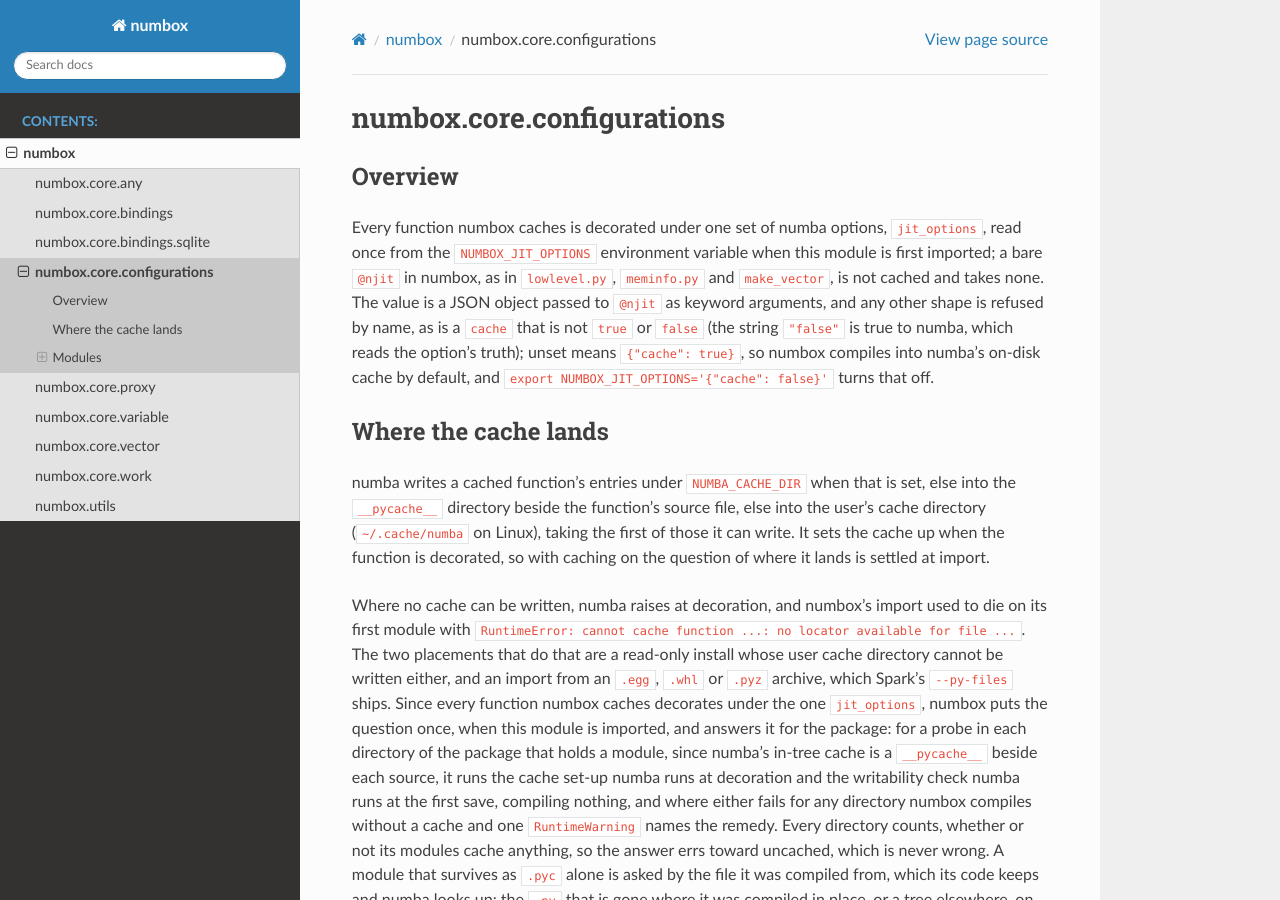
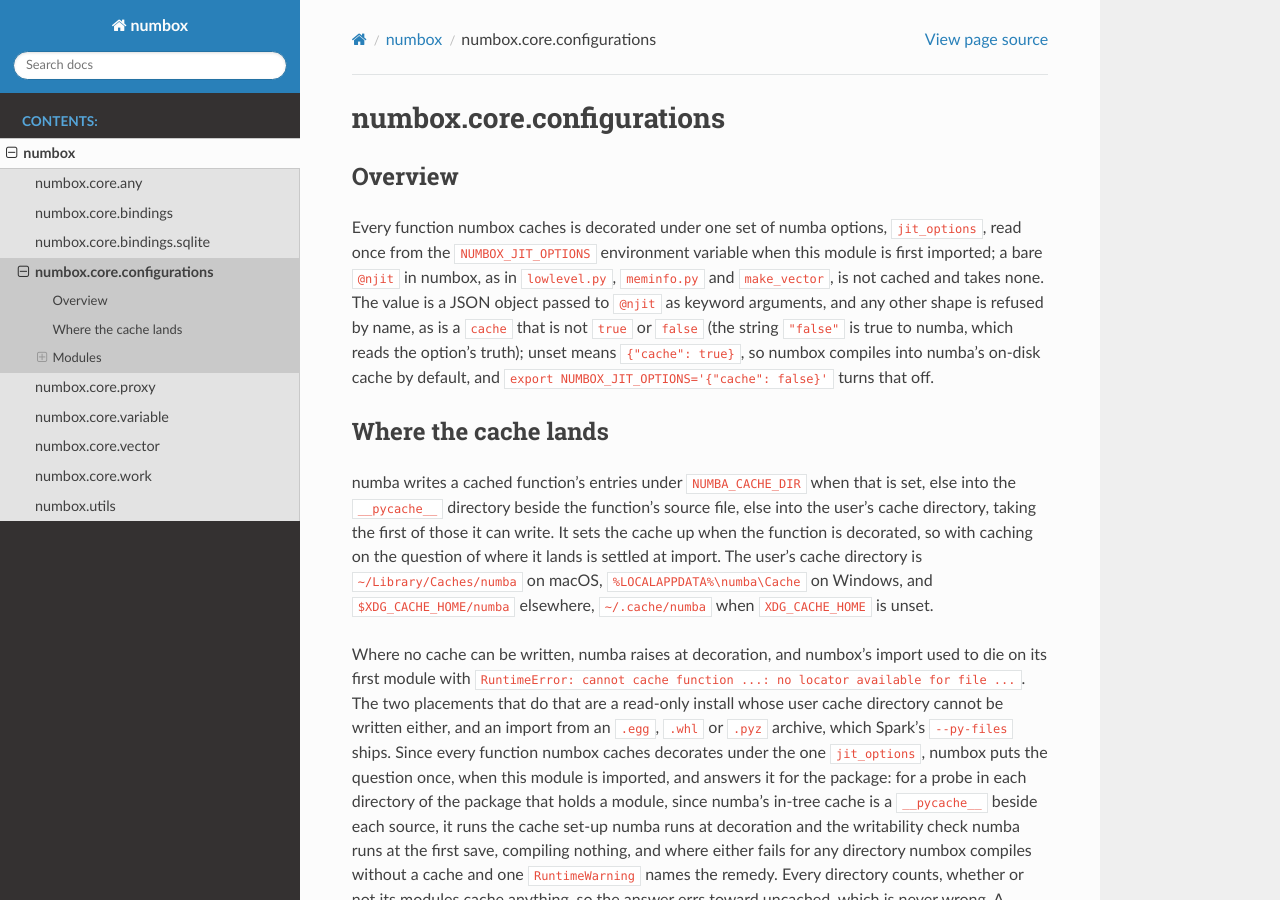
Before and after one commit to Goykhman/numbox, a Sphinx documentation site: the page built from docs/numbox.core.configurations.rst, in a window 1280 px wide and 900 px high. Built offline with Sphinx 7.4.7 and the Read the Docs theme 3.1.0, drawn with Linux system fonts in a browser that asks for light colours.

Commit message:
Name numba's user cache directory on macOS, Windows and Linux where the docs gave Linux's alone, and say in the proxy page that it holds a caller whose __pycache__ numba cannot write, not one numba cannot anchor to a source file

```diff
--- a/docs/numbox.core.configurations.rst
+++ b/docs/numbox.core.configurations.rst
@@ -12,13 +12,17 @@
 unset means ``{"cache": true}``, so numbox compiles into numba's on-disk cache by default, and
 ``export NUMBOX_JIT_OPTIONS='{"cache": false}'`` turns that off.
 
+.. _where_the_cache_lands:
+
 Where the cache lands
 +++++++++++++++++++++
 
 numba writes a cached function's entries under ``NUMBA_CACHE_DIR`` when that is set, else into the
-``__pycache__`` directory beside the function's source file, else into the user's cache directory
-(``~/.cache/numba`` on Linux), taking the first of those it can write. It sets the cache up when the function is
-decorated, so with caching on the question of where it lands is settled at import.
+``__pycache__`` directory beside the function's source file, else into the user's cache directory, taking the
+first of those it can write. It sets the cache up when the function is decorated, so with caching on the question
+of where it lands is settled at import. The user's cache directory is ``~/Library/Caches/numba`` on macOS,
+``%LOCALAPPDATA%\numba\Cache`` on Windows, and ``$XDG_CACHE_HOME/numba`` elsewhere, ``~/.cache/numba`` when
+``XDG_CACHE_HOME`` is unset.
 
 Where no cache can be written, numba raises at decoration, and numbox's import used to die on its first module
 with ``RuntimeError: cannot cache function ...: no locator available for file ...``. The two placements that do
--- a/docs/numbox.core.proxy.rst
+++ b/docs/numbox.core.proxy.rst
@@ -310,8 +310,9 @@
 it carries no alias, so it goes on serving the pre-upgrade body on every run
 until its own cache entry is cleared. To clear it by hand instead, the entries
 are the ``.nbc`` / ``.nbi`` files in the ``__pycache__`` directory beside each
-caller's own source (or under ``NUMBA_CACHE_DIR`` if set);
-``~/.cache/numba`` holds only callers numba cannot anchor to a source file.
+caller's own source (or under ``NUMBA_CACHE_DIR`` if set), or in numba's user
+cache directory (see :ref:`where_the_cache_lands`) for a caller whose
+``__pycache__`` numba cannot write.
 
 The one variant that leaves the alias unchanged — a ``proxy_if_available``
 binding present when the caller was cached but absent on reload — would otherwise
```
